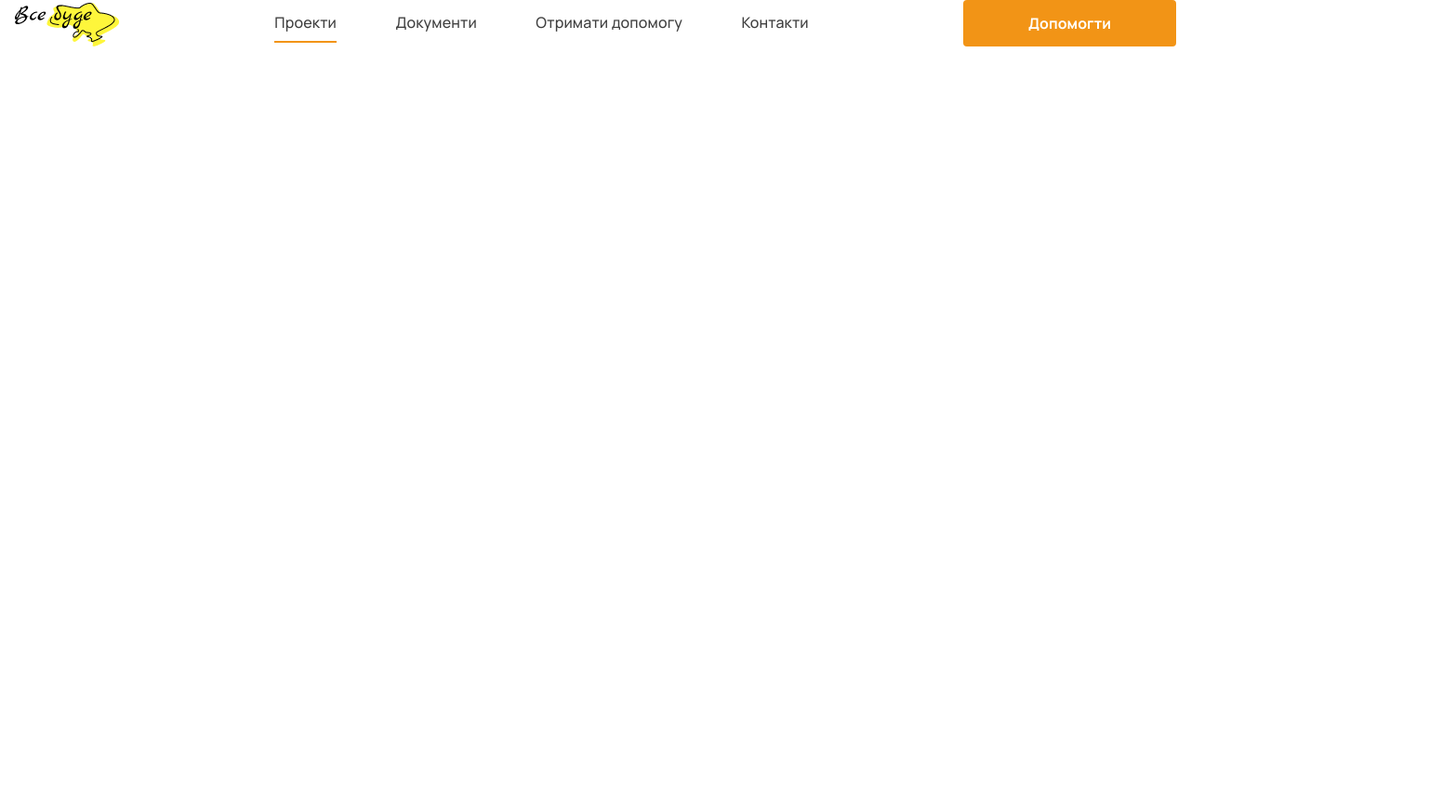
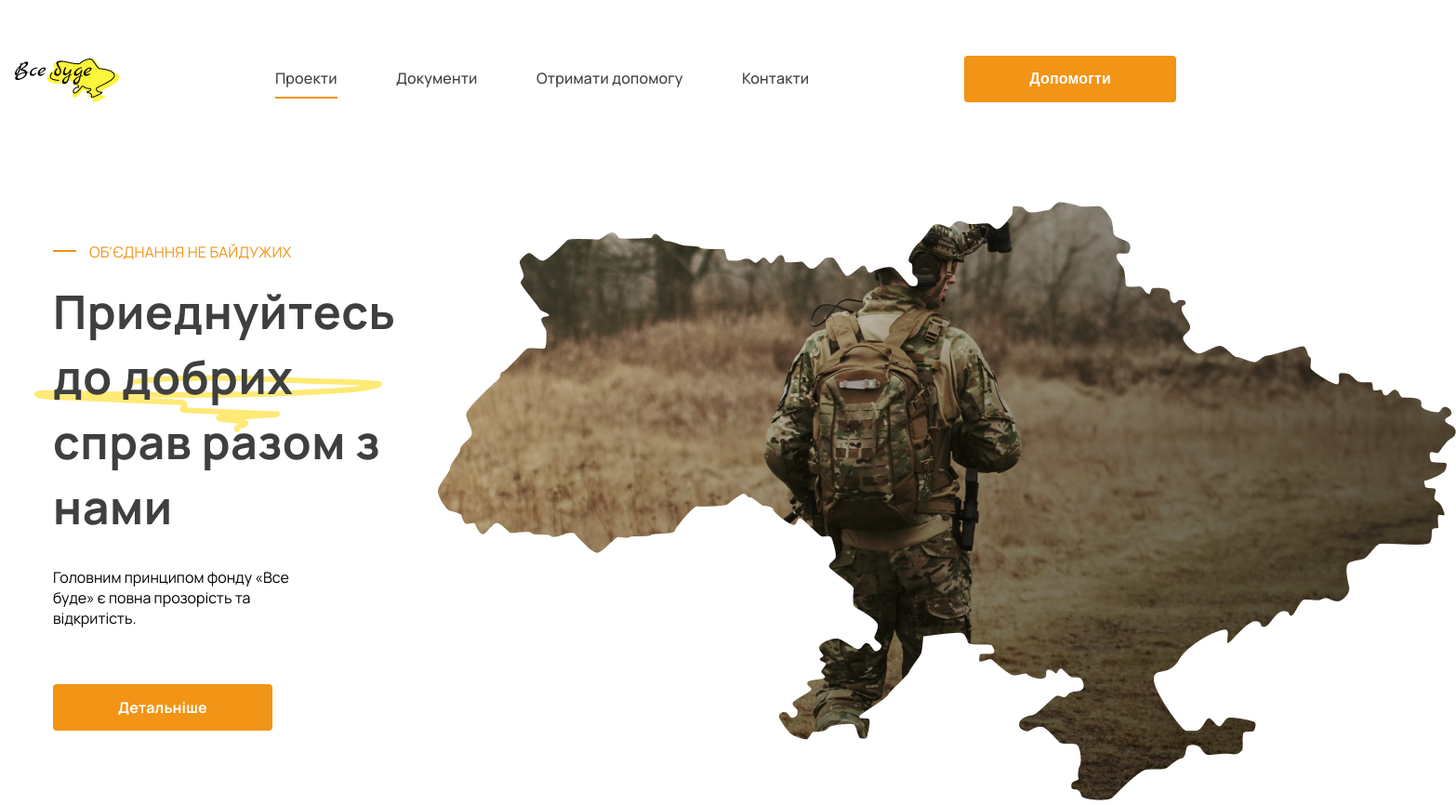
Before and after one commit to GutsVadim/fund-frontend, a plain HTML site: page index.html in a window 1280 px wide. Shown: the whole page at 93% size, 1566 px wide, since content can reach past the window. Before the commit the page ends 800 px from the top, so only its background shows below. Drawn offline with Linux system fonts and the light colour scheme.

Commit message:
Descriptor screen desktop version

```diff
--- /dev/null
+++ b/css/descriptor.css
@@ -0,0 +1,19 @@
+section.descriptor {
+    margin-top: 107px;
+}
+
+section.descriptor .content {
+    padding: 43px 45px 0 42px;
+}
+
+section.descriptor .title {
+    margin: 18px 0 30px;
+}
+
+section.descriptor .img {
+    margin-right: -108px;
+}
+section.descriptor .text {
+    margin-bottom: 60px;
+    padding-right: 80px;
+}
--- /dev/null
+++ b/css/header.css
@@ -0,0 +1,7 @@
+header.main {
+    margin-top: 60px;
+}
+
+header.main .logo img {
+    display: block;
+}
--- a/css/main.css
+++ b/css/main.css
@@ -1,5 +1,10 @@
+@import "header.css";
+@import "nav.css";
+@import "descriptor.css";
+
 body {
     margin: 0;
+    font-family: 'Manrope', sans-serif;
 }
 
 * {
@@ -13,52 +18,79 @@ body {
     padding: 0 15px;
 }
 
+.container-big {
+    max-width: 1644px;
+}
+
+.flex {
+    display: flex;
+}
+
 .btn {
+    display: inline-block;
     background-color: #F29416;
     border-radius: 4px;
     padding: 14px 70px;
-    font-family: 'Manrope', sans-serif;
     font-weight: 700;
     font-size: 16px;
     line-height: 22px;
+    text-decoration: none;
+    letter-spacing: 0.01em;
 
     color: #FFFFFF;
     outline: none;
     border: none;
     cursor: pointer;
+    transition: background-color 200ms;
 }
 
-header.main .container {
-    display: flex;
-    max-width: 1600px;
+.btn:hover {
+    background-color: #ffa731;
 }
 
-header.main .logo img {
-    display: block;
+.title {
+    letter-spacing: 0.01em;
+    color: #3F3F3F;
+    line-height: 140%;
+    position: relative;
 }
 
-nav.nav-main {
-    flex-grow: 1;
-    text-align: center;
+h1.title {
+    font-size: 50px;
+}
 
-    font-family: 'Manrope', sans-serif;
-    font-weight: 500;
+h1.title:before {
+    content: "";
+    display: block;
+    position: absolute;
+    top: 103px;
+    left: -20px;
+    background: url("../img/title-bg.png") no-repeat;
+    width: 375px;
+    height: 62px;
+    z-index: -1;
+}
+
+h2.title {
+    font-size: 36px;
+}
+
+.sub-title {
     font-size: 16px;
     line-height: 22px;
     letter-spacing: 0.01em;
+    text-transform: uppercase;
+    color: #F29416;
+    position: relative;
+    padding-left: 39px;
 }
 
-nav.nav-main a {
-    display: inline-block;
-    color: #3F3F3F;
-    text-decoration: none;
-    margin: 4px 30px;
-    padding: 9px 0;
-    border-bottom-color: transparent;
-    transition: border-bottom-color 300ms;
+.sub-title:before {
+    content: "";
+    display: block;
+    width: 25px;
+    border-bottom: 2px solid #F29416;
+    position: absolute;
+    top: 9px;
+    left: 0;
 }
-
-nav.nav-main a.active,
-nav.nav-main a:hover {
-    border-bottom: 2px solid #F29416;
-}
--- /dev/null
+++ b/css/nav.css
@@ -0,0 +1,25 @@
+nav.nav-main {
+    flex-grow: 1;
+    text-align: center;
+
+    font-family: 'Manrope', sans-serif;
+    font-weight: 500;
+    font-size: 16px;
+    line-height: 22px;
+    letter-spacing: 0.01em;
+}
+
+nav.nav-main a {
+    display: inline-block;
+    color: #3F3F3F;
+    text-decoration: none;
+    margin: 4px 30px;
+    padding: 9px 0;
+    border-bottom-color: transparent;
+    transition: border-bottom-color 300ms;
+}
+
+nav.nav-main a.active,
+nav.nav-main a:hover {
+    border-bottom: 2px solid #F29416;
+}
--- a/index.html
+++ b/index.html
@@ -11,7 +11,7 @@
 <body>
 
 <header class="main">
-    <div class="container">
+    <div class="container container-big flex">
         <a href="#" class="logo">
             <img src="img/logo.png" alt="Все буде">
         </a>
@@ -25,5 +25,19 @@
     </div>
 </header>
 
+<section class="descriptor">
+    <div class="container container-big flex">
+        <div class="content">
+            <span class="sub-title">Об'єднання не байдужих</span>
+            <h1 class="title">Приеднуйтесь до добрих справ разом з нами</h1>
+            <p class="text">Головним принципом фонду «Все буде» є повна прозорість та відкритість.  </p>
+            <a href="#" class="btn">Детальніше</a>
+        </div>
+        <div class="img">
+            <img src="img/descriptor.png" alt="Все буде">
+        </div>
+    </div>
+</section>
+
 </body>
 </html>
```
Also changed, not shown: img/descriptor.png (added), img/title-bg.png (added).
